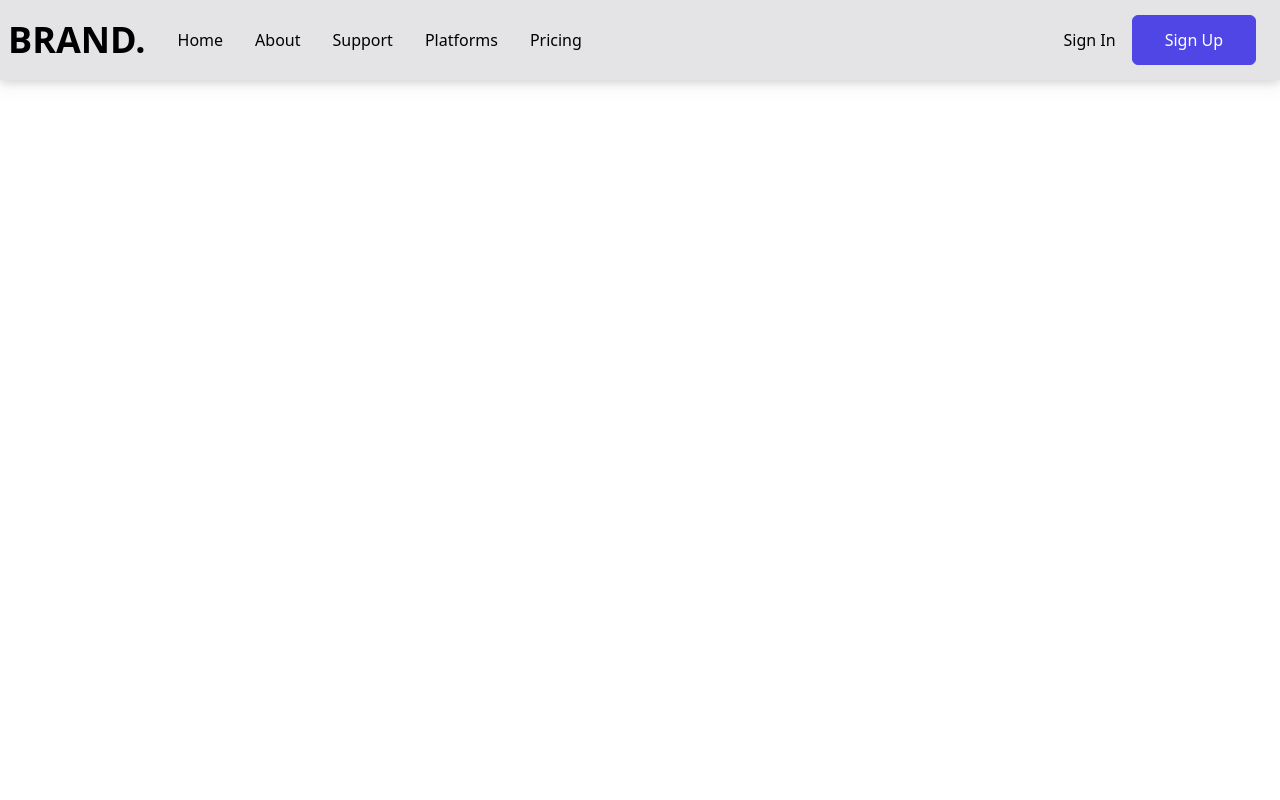
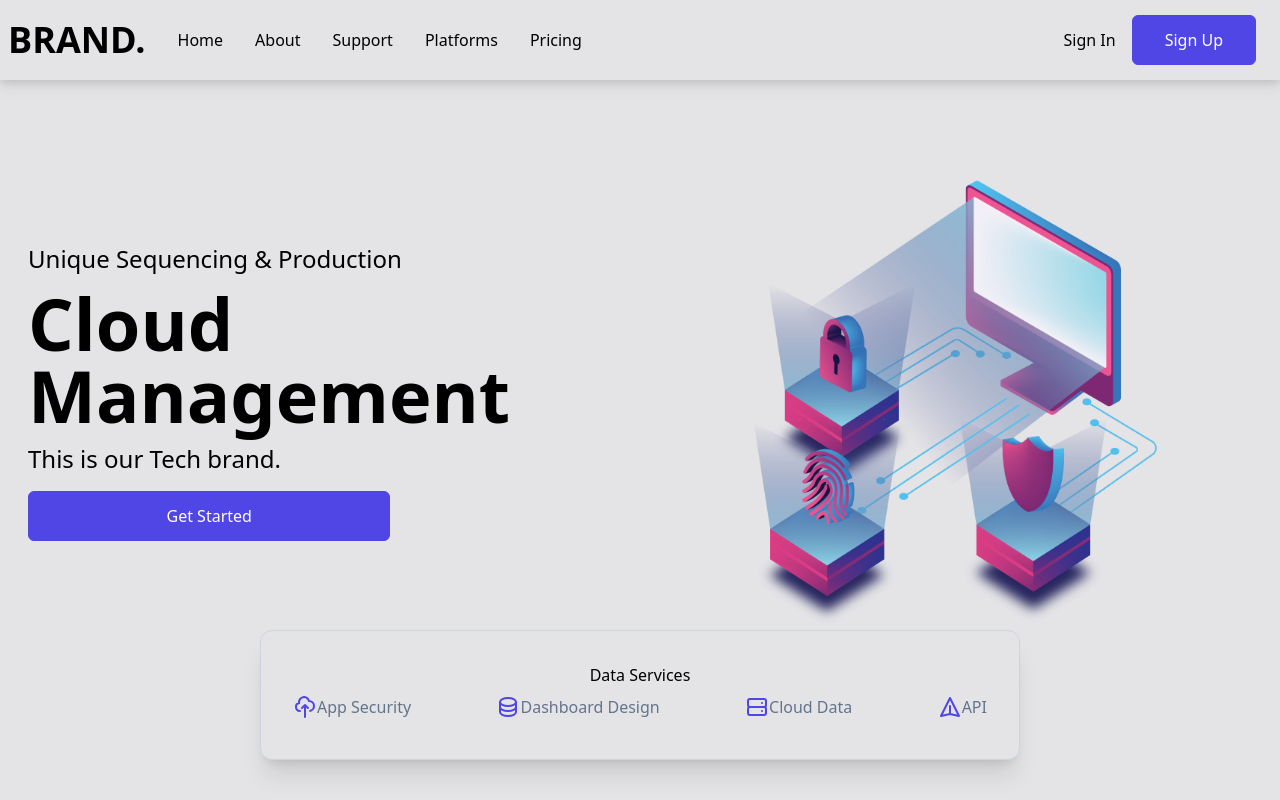
Before and after one commit to ManuelDevWeb/websiteReactAndTailwind, a React (Create React App) app: page / in a window 1280 px wide. Built offline with nearby package versions, Linux system fonts and the light colour scheme.

Commit message:
Create component Hero

```diff
--- a/src/App.js
+++ b/src/App.js
@@ -1,10 +1,13 @@
 // Importando Navbar
 import Navbar from './components/Navbar';
+// Importando Hero
+import Hero from './components/Hero';
 
 function App() {
   return (
     <>
       <Navbar />
+      <Hero />
     </>
   );
 }
--- /dev/null
+++ b/src/components/Hero.jsx
@@ -0,0 +1,62 @@
+// Importando imágenes
+import bgImg from '../assets/cyber-bg.png';
+
+// Importando iconos de Heroicons
+import {
+  CloudUploadIcon,
+  DatabaseIcon,
+  PaperAirplaneIcon,
+  ServerIcon,
+} from '@heroicons/react/outline';
+
+const Hero = () => {
+  return (
+    <div className="w-full h-screen bg-zinc-200 flex flex-col justify-between">
+      <div className="grid md:grid-cols-2 max-w-[1240px] m-auto">
+        {/* Información */}
+        <div className="flex flex-col justify-center md:items-start w-full px-2 py-8">
+          <p className="text-2xl">Unique Sequencing & Production</p>
+          <h1 className="py-3 text-4xl md:text-7xl font-bold">
+            Cloud Management
+          </h1>
+          <p className="text-2xl">This is our Tech brand.</p>
+          <button className="py-3 sm:w-[60%] my-4">Get Started</button>
+        </div>
+
+        {/* Imagen */}
+        <div>
+          <img src={bgImg} alt="Cyber" className="w-full" />
+        </div>
+
+        {/* Cards */}
+        <div
+          className="absolute flex flex-col py-8 md:min-w-[760px] bottom-[5%]
+          mx-1 md:mx-0 md:left-1/2 transform md:-translate-x-1/2 bg-zinc-200 border
+          border-slate-300 rounded-xl text-center shadow-xl"
+        >
+          <p>Data Services</p>
+          <div className="flex justify-between flex-wrap px-4">
+            <p className="flex px-4 py-2 text-slate-500">
+              <CloudUploadIcon className="w-6 text-indigo-600" />
+              App Security
+            </p>
+            <p className="flex px-4 py-2 text-slate-500">
+              <DatabaseIcon className="w-6 text-indigo-600 " />
+              Dashboard Design
+            </p>
+            <p className="flex px-4 py-2 text-slate-500">
+              <ServerIcon className="w-6 text-indigo-600" />
+              Cloud Data
+            </p>
+            <p className="flex px-4 py-2 text-slate-500">
+              <PaperAirplaneIcon className="w-6 text-indigo-600" />
+              API
+            </p>
+          </div>
+        </div>
+      </div>
+    </div>
+  );
+};
+
+export default Hero;
```
Also changed, not shown: src/components/Navbar.jsx (renamed from src/components/Navbar.js).
